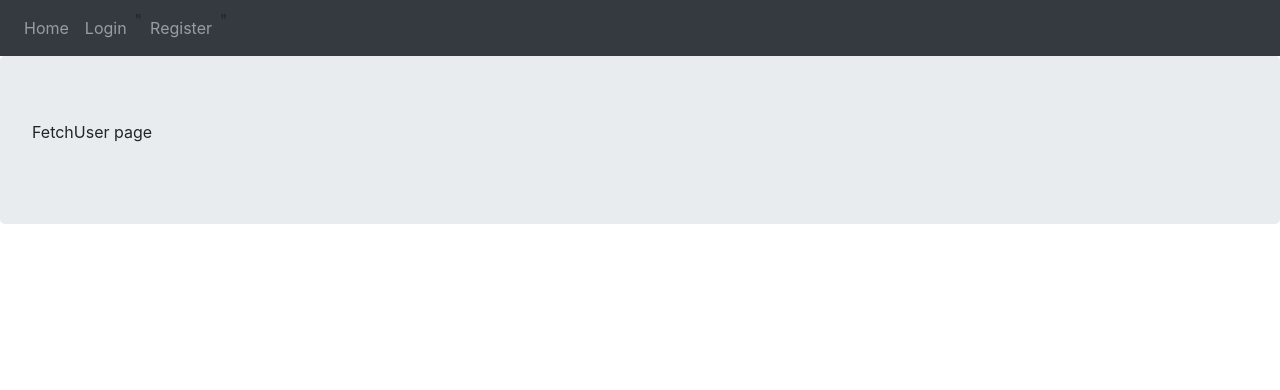
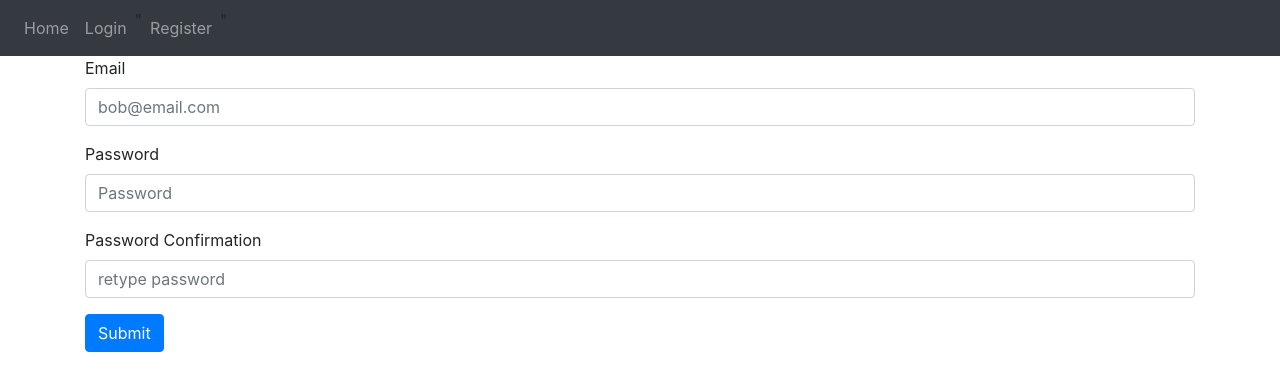
Before and after one commit to devpointlabs/lab-notes-sum21, a React (Create React App) app in the folder client/: page /register in a window 1280 px wide. Shown: the top 390 px of the page. Built offline with nearby package versions, Linux system fonts and the light colour scheme; what devise-axios would draw is missing.

Commit message:
Added Devise auth

```diff
--- a/client/src/components/auth/FetchUser.js
+++ b/client/src/components/auth/FetchUser.js
@@ -1,13 +1,45 @@
-import { Jumbotron } from 'react-bootstrap';
+import React, { useState, useEffect } from 'react';
+import axios from 'axios';
+import { AuthConsumer } from '../../providers/AuthProvider';
 
+const FetchUser = ({ authenticated, children, setUser }) => {
+  const [loaded, setLoaded] = useState(false)
 
-const FetchUser = () => (
-    <>
-      <Jumbotron>
-        <p>FetchUser page</p>
+  useEffect ( () => {
+    if (authenticated) {
+      load();
+    } else {
+      if (checkLocalToken()) {
+        axios.get('/api/auth/validate_token')
+          .then( res => {
+            setUser(res.data.data);
+            load();
+          })
+          .catch( res => {
+            load();
+          })
+      } else {
+        load();
+      }
+    }
+  }, [])
 
-      </Jumbotron>
-    </>
-)
+  const checkLocalToken = () => {
+    const token = localStorage.getItem('access-token');
+    return token;
+  }
 
-export default FetchUser;
+    const load = () => setLoaded(true);
+
+    return loaded ? children : null;
+  }
+
+  const ConnectedFetchUser = (props) => (
+    <AuthConsumer>
+      { auth =>
+        <FetchUser {...props} {...auth} />
+      }
+    </AuthConsumer>
+  )
+
+export default ConnectedFetchUser;
--- a/client/src/components/auth/Login.js
+++ b/client/src/components/auth/Login.js
@@ -1,13 +1,55 @@
-import { Jumbotron } from 'react-bootstrap';
+import { useState } from 'react';
+import AuthConsumer from '../../providers/AuthProvider';
+import { Button, Form } from 'react-bootstrap';
 
+const Login = ({ handleLogin, history }) => {
+  // const defaultEmail = email ? email : "";
+  const [user, setUser] = useState({ email: '', password: '' })
 
-const Login = () => (
+  const handleSubmit = (e) => {
+    e.preventDefault()
+    handleLogin(user, history);
+    setUser({ email: '', password: ''})
+  }
+
+  return(
     <>
-      <Jumbotron>
-        <p>Login page</p>
+      <Form onSubmit={handleSubmit}>
+      <Form.Group controlId="formBasicEmail">
+        <Form.Label>Email</Form.Label>
+        <Form.Control
+          type="email"
+          placeholder="Enter email"
+          name="email"
+          value={user.email}
+          onChange={(e) => setUser({...user, email: e.target.value})}
+          // defaultValue = {defaultEmail}
+        />
+      </Form.Group>
+      <Form.Group controlId="formBasicPassword">
+        <Form.Label>Password</Form.Label>
+        <Form.Control
+          type="password"
+          placeholder="Password"
+          name="password"
+          value={user.password}
+          onChange={(e) => setUser({...user, password: e.target.value})}
+        />
+      </Form.Group>
+        <Button variant="primary" type="submit">
+          Submit
+        </Button>
+      </Form>
+    </>
+  )
+}
 
-      </Jumbotron>
-    </>
+const ConnectedLogin = (props) => (
+  <AuthConsumer>
+    { auth =>
+      <Login {...props} {...auth} />
+    }
+  </AuthConsumer>
 )
 
-export default Login;
+export default ConnectedLogin;
--- a/client/src/components/auth/Register.js
+++ b/client/src/components/auth/Register.js
@@ -1,13 +1,69 @@
-import { Jumbotron } from 'react-bootstrap';
+import { useState } from 'react';
+import { AuthConsumer } from '../../providers/AuthProvider';
+import { Button, Form } from 'react-bootstrap';
+
+const Register = ({ handleRegister, history }) => {
+  const [user, setUser] = useState({email: "", password: "", passwordConfirmation: ""})
+
+  const handleSubmit = (e) => {
+    e.preventDefault()
+    if (user.password === user.passwordConfirmation) {
+      handleRegister(user, history)
+      setUser({ email: '', password: '', passwordConfirmation: '' })
+    } else {
+      alert('Passwords Do Not Match!')
+    }
+  }
+
+  return (
+    <>
+      <Form onSubmit={handleSubmit}>
+        <Form.Group controlId="formBasicEmail">
+          <Form.Label>Email</Form.Label>
+          <Form.Control
+            type="email"
+            placeholder="bob@email.com"
+            name="email"
+            value={user.email}
+            onChange={(e) => setUser({...user, email: e.target.value})}
+          />
+        </Form.Group>
+        <Form.Group controlId="formBasicPassword">
+          <Form.Label>Password</Form.Label>
+          <Form.Control
+            type="password"
+            placeholder="Password"
+            name="password"
+            value={user.password}
+            onChange={(e) => setUser({...user, password: e.target.value})}
+          />
+        </Form.Group>
+        <Form.Group controlId="formBasicPasswordConfirmation">
+          <Form.Label>Password Confirmation</Form.Label>
+          <Form.Control
+            type="password"
+            placeholder="retype password"
+            name="passwordConfirmation"
+            value={user.passwordConfirmation}
+            onChange={(e) => setUser({...user, passwordConfirmation: e.target.value})}
+          />
+        </Form.Group>
+        <Button type="submit" variant="primary">
+          Submit
+        </Button>
+      </Form>
+    </>
+  )
+}
+
+const ConnectedRegister = ({props}) => (
+  <AuthConsumer>
+    { auth =>
+      <Register {...props} {...auth} />
+    }
+  </AuthConsumer>
+)
 
 
-const Register = () => (
-    <>
-      <Jumbotron>
-        <p>Register page</p>
 
-      </Jumbotron>
-    </>
-)
-
-export default Register;
+export default ConnectedRegister;
--- a/client/src/index.js
+++ b/client/src/index.js
@@ -6,13 +6,17 @@ import reportWebVitals from './reportWebVitals';
 import { BrowserRouter } from 'react-router-dom';
 import 'bootstrap/dist/css/bootstrap.min.css';
 import { initMiddleware } from 'devise-axios';
+import AuthProvider from './providers/AuthProvider';
 
 initMiddleware();
+
 ReactDOM.render(
   <React.StrictMode>
-    <BrowserRouter>
-    <App />
-    </BrowserRouter>
+    <AuthProvider>
+      <BrowserRouter>
+        <App />
+      </BrowserRouter>
+    </AuthProvider>
   </React.StrictMode>,
   document.getElementById('root')
 );
--- /dev/null
+++ b/client/src/providers/AuthProvider.js
@@ -0,0 +1,52 @@
+import React, { useState } from 'react';
+import axios from 'axios';
+
+export const AuthContext = React.createContext();
+export const AuthConsumer = AuthContext.Consumer;
+
+const AuthProvider = ({children}) => {
+  const [user, setUser] = useState(null);
+
+  const handleRegister = ( user, history ) => {
+    axios.post("/api/auth", user)
+      .then( res => {
+        setUser(res.data.data);
+        history.push("/");
+      })
+      .catch( err => console.log(err) )
+  }
+
+  const handleLogin = (user, history) => {
+    axios.post("/api/auth/sign_in", user)
+      .then( res => {
+        setUser(res.data.data);
+        history.push("/");
+        // history <= 0 ? "No history" : "there is history"
+      })
+      .catch( err => console.log(err) )
+  }
+
+  const handleLogout = (history) => {
+    axios.delete("/api/auth/sign_out")
+      .then( res => {
+        setUser(null);
+        history.push('/login');
+      })
+      .catch( err => console.log(err) )
+  }
+
+  return(
+    <AuthContext.Provider value={{
+      user,
+      authenticated: user !== null,
+      handleRegister: handleRegister,
+      handleLogin: handleLogin,
+      handleLogout: handleLogout,
+      setUser: (user) => setUser({ user })
+    }}>
+      { children }
+    </AuthContext.Provider >
+  )
+}
+
+export default AuthProvider;
```
Also changed, not shown: client/src/components/shared/Nomatch.js (+5 -5 lines).
